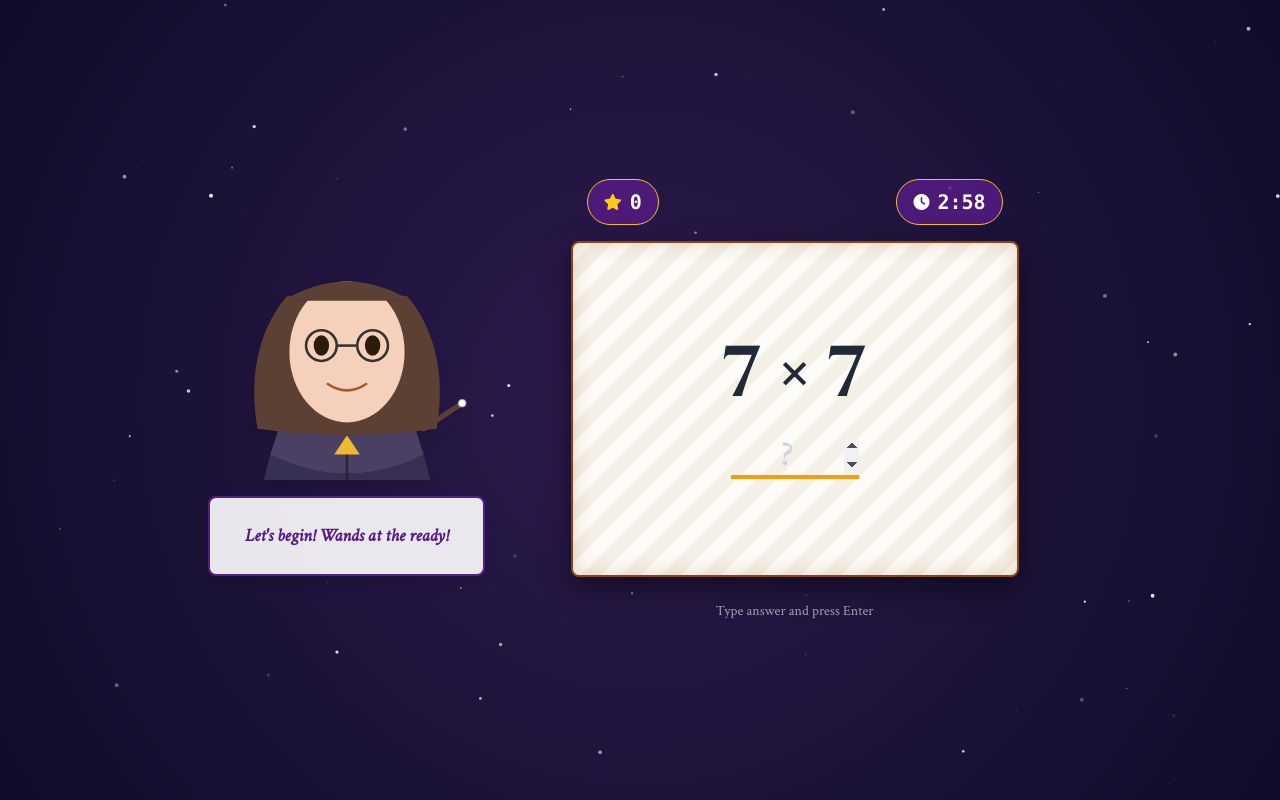
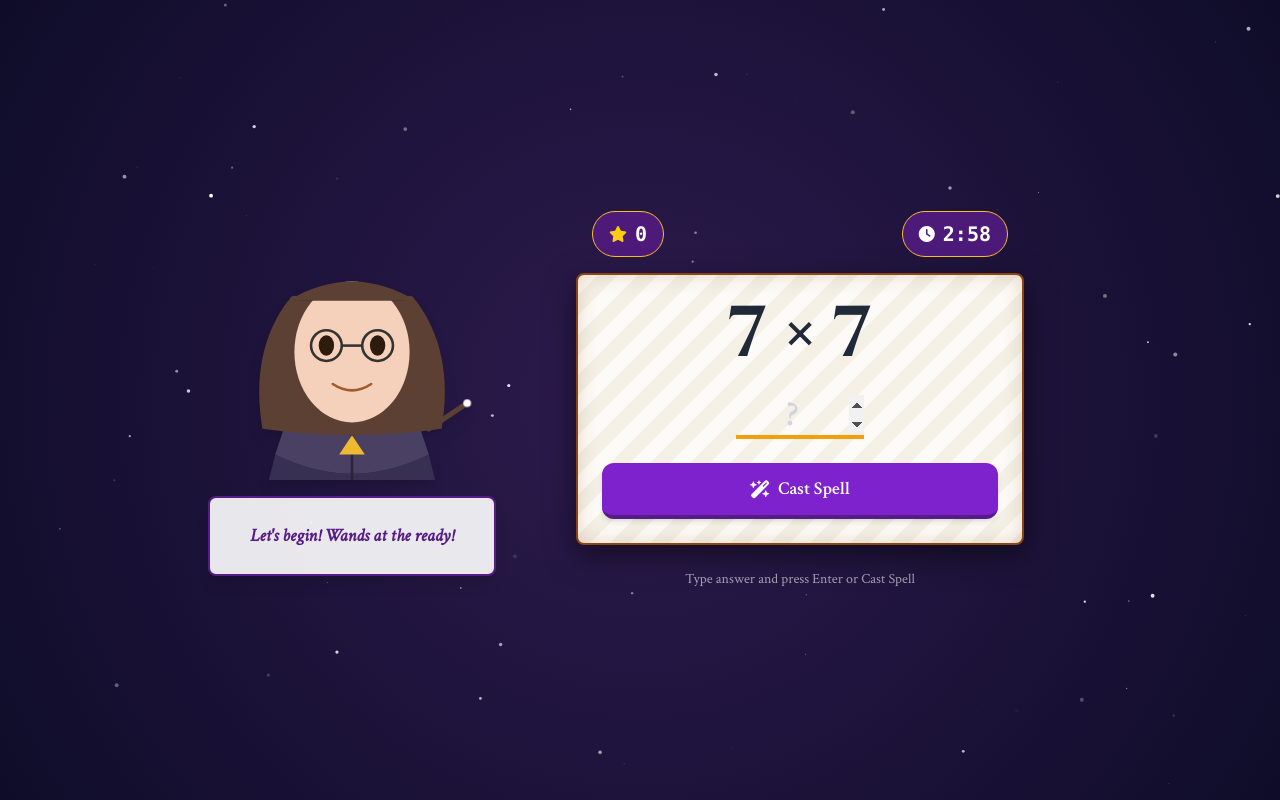
Before and after one commit to jhine3/ms-g-arithmancy, a plain HTML site: page index.html in a window 1280 px wide. Both pictures are taken after a click on the button "Start Class". Drawn offline with nearby package versions, Linux system fonts and the light colour scheme.

Commit message:
Update index.html

```diff
--- a/index.html
+++ b/index.html
@@ -2,7 +2,7 @@
 <html lang="en">
 <head>
     <meta charset="UTF-8">
-    <meta name="viewport" content="width=device-width, initial-scale=1.0">
+    <meta name="viewport" content="width=device-width, initial-scale=1.0, maximum-scale=1.0, user-scalable=no">
     <title>Ms. G's Arithmancy Class</title>
     <script src="https://cdn.tailwindcss.com"></script>
     <link href="https://cdnjs.cloudflare.com/ajax/libs/font-awesome/6.0.0/css/all.min.css" rel="stylesheet">
@@ -13,6 +13,7 @@
             font-family: 'Crimson Text', serif;
             background-color: #1a1a2e;
             overflow: hidden; /* Prevent scrolling */
+            touch-action: manipulation; /* Improves touch response */
         }
 
         .title-font {
@@ -80,17 +81,6 @@
             color: #ffd700;
             scale: 1.2;
         }
-
-        /* Custom Scrollbar for history if needed */
-        ::-webkit-scrollbar {
-            width: 8px;
-        }
-        ::-webkit-scrollbar-track {
-            background: #2d1b4e;
-        }
-        ::-webkit-scrollbar-thumb {
-            background: #888;
-        }
     </style>
 </head>
 <body class="text-gray-800 h-screen flex flex-col items-center justify-center relative">
@@ -101,11 +91,11 @@
     </div>
 
     <!-- Game Container -->
-    <div class="w-full max-w-4xl p-4 flex flex-col md:flex-row items-center justify-center gap-8 z-10 relative">
+    <div class="w-full max-w-4xl p-4 flex flex-col md:flex-row items-center justify-center gap-4 md:gap-8 z-10 relative h-full md:h-auto overflow-y-auto md:overflow-visible">
 
         <!-- Left Side: Ms. G Avatar -->
-        <div class="flex flex-col items-center w-full md:w-1/3 order-1 md:order-1">
-            <div class="relative w-48 h-48 md:w-64 md:h-64 float-anim mb-4">
+        <div class="flex flex-col items-center w-full md:w-1/3 order-1 md:order-1 shrink-0">
+            <div class="relative w-32 h-32 md:w-64 md:h-64 float-anim mb-2 md:mb-4">
                 <!-- Ms. G SVG Avatar -->
                 <svg viewBox="0 0 200 200" xmlns="http://www.w3.org/2000/svg" class="w-full h-full drop-shadow-2xl filter drop-shadow-lg">
                     <!-- Robes -->
@@ -139,23 +129,23 @@
             </div>
 
             <!-- Dialogue Box -->
-            <div class="bg-white/90 p-4 rounded-lg shadow-lg border-2 border-purple-900 w-full relative speech-bubble text-center min-h-[80px] flex items-center justify-center">
-                <p id="tutor-msg" class="text-lg font-semibold text-purple-900 italic">"Welcome to Arithmancy! Are you ready to begin?"</p>
+            <div class="bg-white/90 p-2 md:p-4 rounded-lg shadow-lg border-2 border-purple-900 w-full relative speech-bubble text-center min-h-[60px] md:min-h-[80px] flex items-center justify-center">
+                <p id="tutor-msg" class="text-md md:text-lg font-semibold text-purple-900 italic">"Welcome to Arithmancy! Are you ready to begin?"</p>
             </div>
         </div>
 
         <!-- Right Side: The Game Board -->
-        <div id="game-board" class="w-full md:w-2/3 order-2 md:order-2 flex flex-col items-center">
+        <div id="game-board" class="w-full md:w-2/3 order-2 md:order-2 flex flex-col items-center pb-20 md:pb-0">
 
             <!-- Start Screen -->
-            <div id="start-screen" class="bg-white/90 p-8 rounded-xl border-4 border-double border-purple-900 text-center shadow-2xl max-w-md w-full">
-                <h1 class="text-4xl title-font font-bold text-purple-900 mb-4">Arithmancy Practice</h1>
-                <p class="text-lg mb-6">You have 3 minutes. Answer as many multiplication scrolls as you can!</p>
+            <div id="start-screen" class="bg-white/90 p-6 md:p-8 rounded-xl border-4 border-double border-purple-900 text-center shadow-2xl max-w-md w-full">
+                <h1 class="text-3xl md:text-4xl title-font font-bold text-purple-900 mb-4">Arithmancy Practice</h1>
+                <p class="text-base md:text-lg mb-6">You have 3 minutes. Answer as many multiplication scrolls as you can!</p>
                 <div class="flex items-center justify-center gap-2 mb-6 text-amber-700 bg-amber-100 p-2 rounded">
                     <i class="fas fa-hourglass-half"></i>
-                    <span class="text-sm font-bold">Watch for the Time Turner! It adds +20 seconds!</span>
+                    <span class="text-sm font-bold">Watch for the Time Turner! (+20s)</span>
                 </div>
-                <button onclick="startGame()" class="bg-purple-700 hover:bg-purple-800 text-white text-xl font-bold py-3 px-8 rounded-full shadow-lg transition transform hover:scale-105 border-2 border-amber-400">
+                <button onclick="startGame()" class="bg-purple-700 hover:bg-purple-800 text-white text-xl font-bold py-3 px-8 rounded-full shadow-lg transition transform hover:scale-105 border-2 border-amber-400 w-full md:w-auto">
                     Start Class
                 </button>
             </div>
@@ -176,22 +166,30 @@
                 </div>
 
                 <!-- The Question Card -->
-                <div id="question-card" class="spell-card w-full aspect-[4/3] rounded-lg flex flex-col items-center justify-center relative mb-6 p-6">
+                <div id="question-card" class="spell-card w-full rounded-lg flex flex-col items-center justify-center relative mb-6 p-6">
                     <!-- Time Turner Badge (Hidden by default) -->
                     <div id="time-turner-badge" class="absolute top-4 right-4 hidden animate-bounce">
                         <i class="fas fa-hourglass-half text-4xl text-amber-500 drop-shadow-md"></i>
                     </div>
 
                     <div class="text-center mb-6">
-                        <span id="question-text" class="text-7xl font-bold text-gray-800 title-font"></span>
+                        <span id="question-text" class="text-6xl md:text-7xl font-bold text-gray-800 title-font"></span>
                     </div>
 
-                    <input type="number" id="answer-input" pattern="[0-9]*" inputmode="numeric"
-                        class="w-32 text-center text-4xl font-bold border-b-4 border-purple-900 bg-transparent focus:outline-none focus:border-amber-500 transition-colors placeholder-gray-300"
-                        placeholder="?" autocomplete="off">
+                    <!-- Input Area -->
+                    <div class="flex flex-col w-full items-center gap-4">
+                        <input type="number" id="answer-input" pattern="[0-9]*" inputmode="numeric"
+                            class="w-32 text-center text-4xl font-bold border-b-4 border-purple-900 bg-transparent focus:outline-none focus:border-amber-500 transition-colors placeholder-gray-300"
+                            placeholder="?" autocomplete="off">
+
+                        <!-- NEW: Mobile-Friendly Cast Spell Button -->
+                        <button onclick="checkAnswer()" class="w-full bg-purple-700 hover:bg-purple-600 active:bg-purple-800 text-white text-lg font-bold py-3 px-6 rounded-xl shadow-md transition-colors border-b-4 border-purple-900 flex items-center justify-center gap-2 mt-2">
+                            <i class="fas fa-wand-magic-sparkles"></i> Cast Spell
+                        </button>
+                    </div>
                 </div>
 
-                <div class="text-white/60 text-sm">Type answer and press Enter</div>
+                <div class="text-white/60 text-xs md:text-sm text-center">Type answer and press Enter or Cast Spell</div>
             </div>
 
             <!-- Game Over Screen (Hidden) -->
@@ -205,7 +203,7 @@
                     <p class="text-sm text-purple-600 mt-2" id="final-grade-msg"></p>
                 </div>
 
-                <button onclick="startGame()" class="bg-purple-700 hover:bg-purple-800 text-white text-xl font-bold py-3 px-8 rounded-full shadow-lg transition transform hover:scale-105 border-2 border-amber-400">
+                <button onclick="startGame()" class="bg-purple-700 hover:bg-purple-800 text-white text-xl font-bold py-3 px-8 rounded-full shadow-lg transition transform hover:scale-105 border-2 border-amber-400 w-full md:w-auto">
                     Try Again
                 </button>
             </div>
@@ -215,7 +213,6 @@
 
     <script>
         // --- Audio Context Setup ---
-        // Using simple oscillator beeps to avoid external asset dependencies
         const audioCtx = new (window.AudioContext || window.webkitAudioContext)();
 
         function playSound(type) {
@@ -242,7 +239,6 @@
                 osc.start();
                 osc.stop(audioCtx.currentTime + 0.3);
             } else if (type === 'magic') {
-                // Time Turner sound
                 osc.type = 'triangle';
                 osc.frequency.setValueAtTime(600, audioCtx.currentTime);
                 osc.frequency.linearRampToValueAtTime(1200, audioCtx.currentTime + 0.2);
@@ -256,7 +252,7 @@
 
         // --- Game State ---
         let score = 0;
-        let timeLeft = 180; // 3 minutes
+        let timeLeft = 180;
         let timerInterval;
         let currentAnswer = 0;
         let isTimeTurner = false;
@@ -316,17 +312,14 @@
                 }
             }, 1000);
 
-            // Focus input immediately
             setTimeout(() => answerInput.focus(), 100);
         }
 
         function generateQuestion() {
-            // Clear previous styling
             questionCard.classList.remove('time-turner-active');
             timeTurnerBadge.classList.add('hidden');
             timerContainer.classList.remove('bg-amber-500');
 
-            // Generate numbers 1-12
             const num1 = Math.floor(Math.random() * 12) + 1;
             const num2 = Math.floor(Math.random() * 12) + 1;
             currentAnswer = num1 * num2;
@@ -335,7 +328,6 @@
             answerInput.value = '';
             answerInput.focus();
 
-            // 10% Chance for Time Turner
             isTimeTurner = Math.random() < 0.10;
 
             if (isTimeTurner) {
@@ -350,12 +342,16 @@
 
             const userVal = parseInt(answerInput.value);
 
+            // Check for empty input
+            if (isNaN(userVal)) {
+                answerInput.focus();
+                return;
+            }
+
             if (userVal === currentAnswer) {
-                // Correct
                 score++;
                 scoreDisplay.innerText = score;
 
-                // Visual Feedback
                 scoreDisplay.classList.add('sparkle-text');
                 setTimeout(() => scoreDisplay.classList.remove('sparkle-text'), 500);
 
@@ -364,7 +360,7 @@
                     timeLeft += 20;
                     updateTimerDisplay();
                     tutorMsg.innerText = "Time extended! Well done!";
-                    timerContainer.classList.add('bg-amber-500'); // Flash timer container
+                    timerContainer.classList.add('bg-amber-500');
                     setTimeout(() => timerContainer.classList.remove('bg-amber-500'), 500);
                 } else {
                     playSound('correct');
@@ -374,13 +370,13 @@
 
                 generateQuestion();
             } else {
-                // Wrong
                 playSound('wrong');
                 questionCard.classList.add('shake');
                 setTimeout(() => questionCard.classList.remove('shake'), 500);
                 answerInput.value = '';
                 const randomEncourage = encourageSayings[Math.floor(Math.random() * encourageSayings.length)];
                 tutorMsg.innerText = randomEncourage;
+                answerInput.focus();
             }
         }
 
@@ -412,7 +408,6 @@
             tutorMsg.innerText = "Class dismissed. Excellent effort today.";
         }
 
-        // Input Listener
         answerInput.addEventListener('keydown', (e) => {
             if (e.key === 'Enter') {
                 checkAnswer();
```
